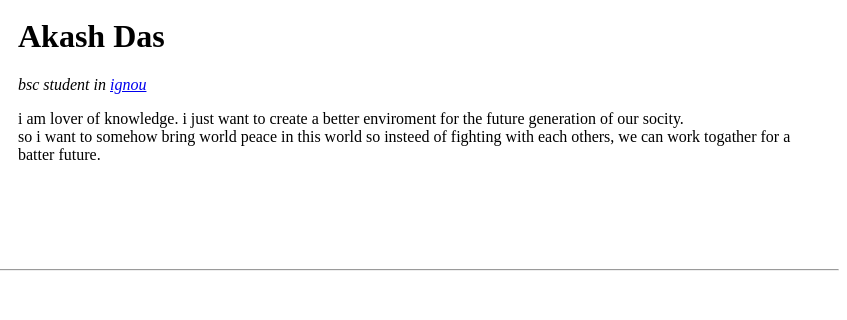
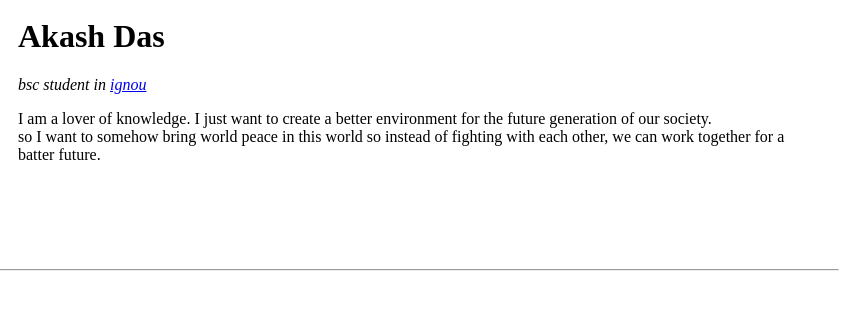
Before and after one commit to jatayu1/cv, a plain HTML site: page index.html in a window 1280 px wide. Shown: the part 93-413 px from the top of the page, 433-1280 px from the left. Drawn offline with Linux system fonts and the light colour scheme.

Commit message:
Update index.html

```diff
--- a/index.html
+++ b/index.html
@@ -17,8 +17,8 @@
       <td>
         <h1>Akash Das</h1>
         <p><em>bsc student in <a href="http://www.ignou.ac.in/">ignou</a> </em></p>
-        <p>i am lover of knowledge. i just want to create a better enviroment for the future generation of our socity.<br> so i want to somehow bring world peace in this world so insteed of fighting with each others, we can work togather for a batter
-          future.</p>
+        <p>I am a lover of knowledge. I just want to create a better environment for the future generation of our society.<br>
+           so I want to somehow bring world peace in this world so instead of fighting with each other, we can work together for a batter future.</p>
       </td>
     </tr>
   </table>
```
